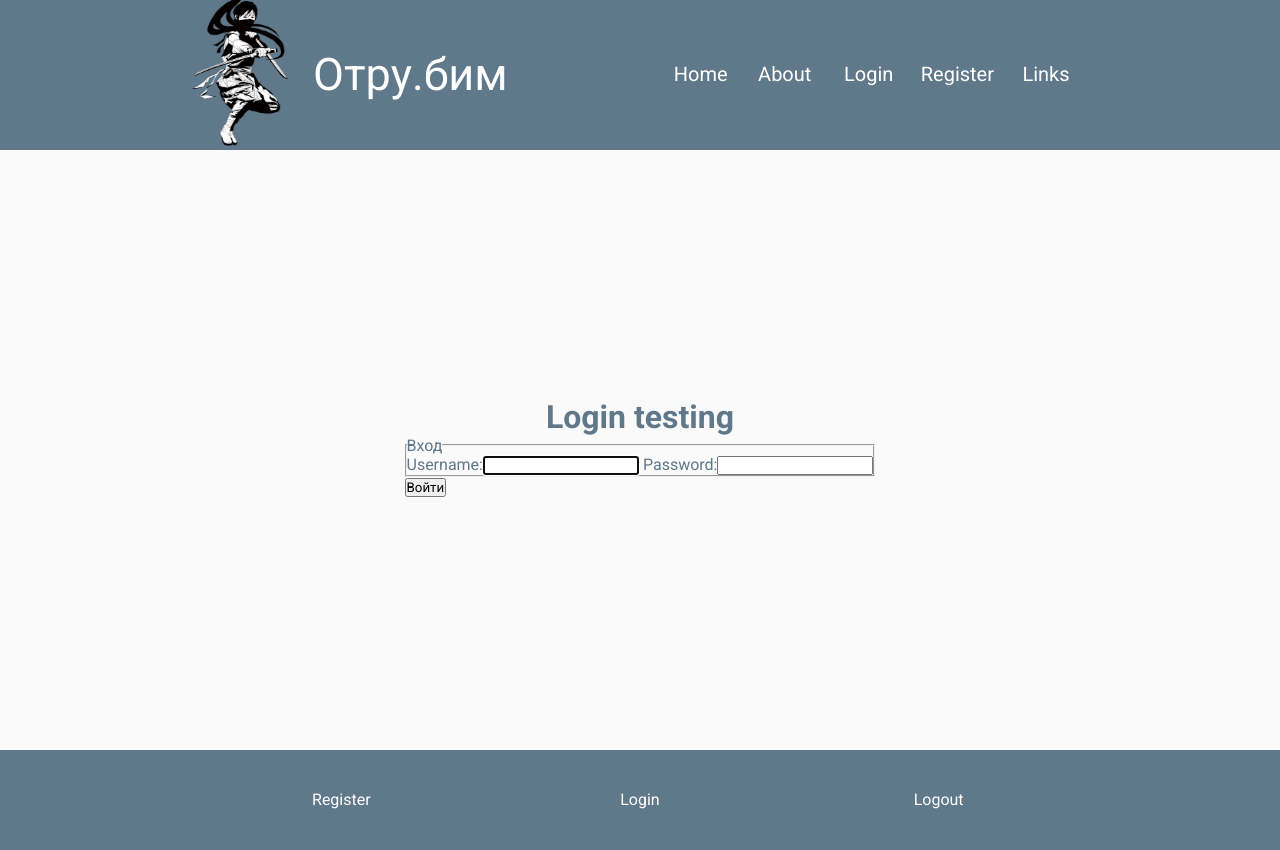
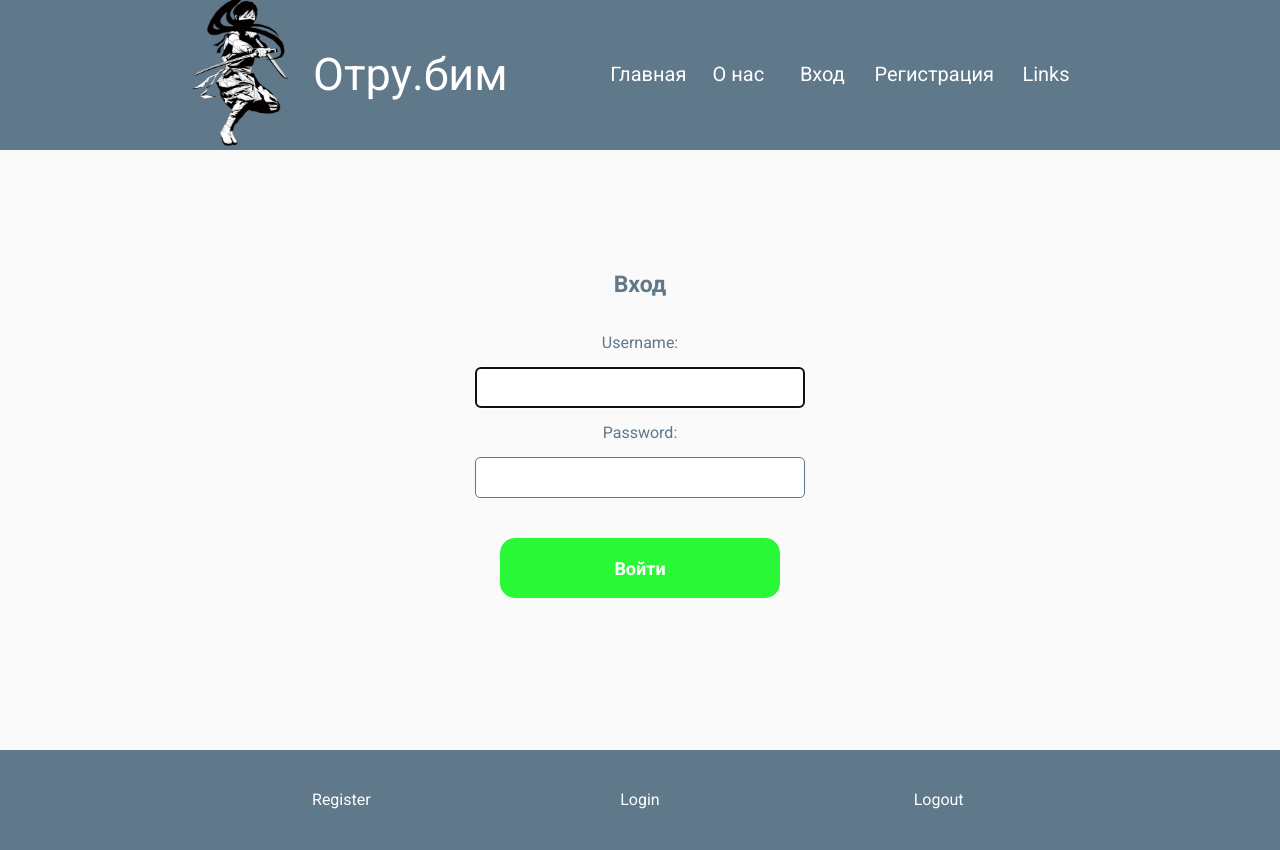
Before and after one commit to DenisBurimov/DjangoLinks, a Django app: page /login in a window 1280 px wide. Run offline with Django 3.2, Linux system fonts and the light colour scheme.

Commit message:
Alpha testing

```diff
--- a/linksservice/links/static/links/main.css
+++ b/linksservice/links/static/links/main.css
@@ -97,6 +97,31 @@ footer a:hover {color: silver; text-decoration: none;}
 
 }
 
+.profile-block {
+    width: 50%;
+    display: flex;
+    justify-content: space-around;
+    align-items: center;
+}
+
+.profile-form {
+    width: 50%;
+    display: flex;
+    flex-direction: column;
+    justify-content: center;
+    align-items: center;
+
+}
+
+.form-fieldset {
+    width: 70%;
+    border: 0;
+    display: flex;
+    flex-direction: column;
+    justify-content: center;
+    align-items: center;
+}
+
 #main-title {font-size: 70px; font-weight: 700}
 #main-title-desc {
     margin: 15px;
@@ -122,11 +147,24 @@ footer a:hover {color: silver; text-decoration: none;}
     justify-content: center;
 }
 
-#logged-in {margin-bottom: 35px}
+.logged-in {margin-bottom: 35px; font-weight: 700; font-size: 23px;}
+
+.user-name {margin: 30px 0; font-weight: 700; font-size: 21px;}
+
+.user-mail {margin: 0 0 30px 0; font-weight: 700; font-size: 21px;}
 
 #link_submit {margin-top: 35px; border: 0; color: white}
 
 .form-field {
+    height: 39px;
+    width: 100%;
+    margin: 15px 0;
+    padding-left: 15px;
+    border: 1px solid #5f788a;
+    border-radius: 5px;
+}
+
+.profile-form input {
     height: 39px;
     width: 100%;
     margin: 15px 0;
@@ -146,3 +184,11 @@ footer a:hover {color: silver; text-decoration: none;}
     border: none;
     border-radius: 15px;
 }
+
+#registration-form {
+    width: 50%;
+    padding-left: 15%;
+    display: flex;
+    flex-direction: column;
+    justify-content: center;
+}
--- a/linksservice/links/templates/links/pattern.html
+++ b/linksservice/links/templates/links/pattern.html
@@ -16,16 +16,16 @@
                 <a href="{% url 'home' %}" id="Name">Отру.бим</a>
             </div>
             <div class="left-bar">
-                <div class="button"><a href="{% url 'home' %}">Home</a></div>
-                <div class="button"><a href="{% url 'about' %}">About</a></div>
+                <div class="button"><a href="{% url 'home' %}">Главная</a></div>
+                <div class="button"><a href="{% url 'about' %}">О нас</a></div>
 
 
                 {% if not user.is_authenticated %}
-                <div class="button"><a href="{% url 'login' %}">Login</a></div>
-                <div class="button"><a href="{% url 'registration' %}">Register</a></div>
+                <div class="button"><a href="{% url 'login' %}">Вход</a></div>
+                <div class="button"><a href="{% url 'registration' %}">Регистрация</a></div>
                 {% else %}
                 <div class="button"><a href="{% url 'profile' %}">{{user.username}}</a></div>
-                <div class="button"><a href="{% url 'logout' %}">Logout</a></div>
+                <div class="button"><a href="{% url 'logout' %}">Выход</a></div>
                 {% endif %}
 
                 <div class="button"><a href="{% url 'links' %}">Links</a></div>
--- a/linksservice/reg/templates/reg/login.html
+++ b/linksservice/reg/templates/reg/login.html
@@ -1,13 +1,12 @@
 {% extends 'links/pattern.html' %}
 {% block content %}
     <div class="home-block">
-        <h1>Login testing</h1>
-        <form method="post">
+        <form method="post" class="profile-form">
             {% csrf_token %}
-            <fieldset>
-                <legend>Вход</legend>
+            <fieldset class="form-fieldset">
+                <p class="logged-in">Вход</p>
                 {{ form }}
             </fieldset>
-            <button>Войти</button>
+            <button  class="button main-button submit_button">Войти</button>
         </form>
 {% endblock content %}
```
Also changed, not shown: linksservice/reg/forms.py (+5 -2 lines), linksservice/reg/templates/reg/profile.html (+10 -8 lines), linksservice/reg/templates/reg/registration.html (+4 -5 lines).
